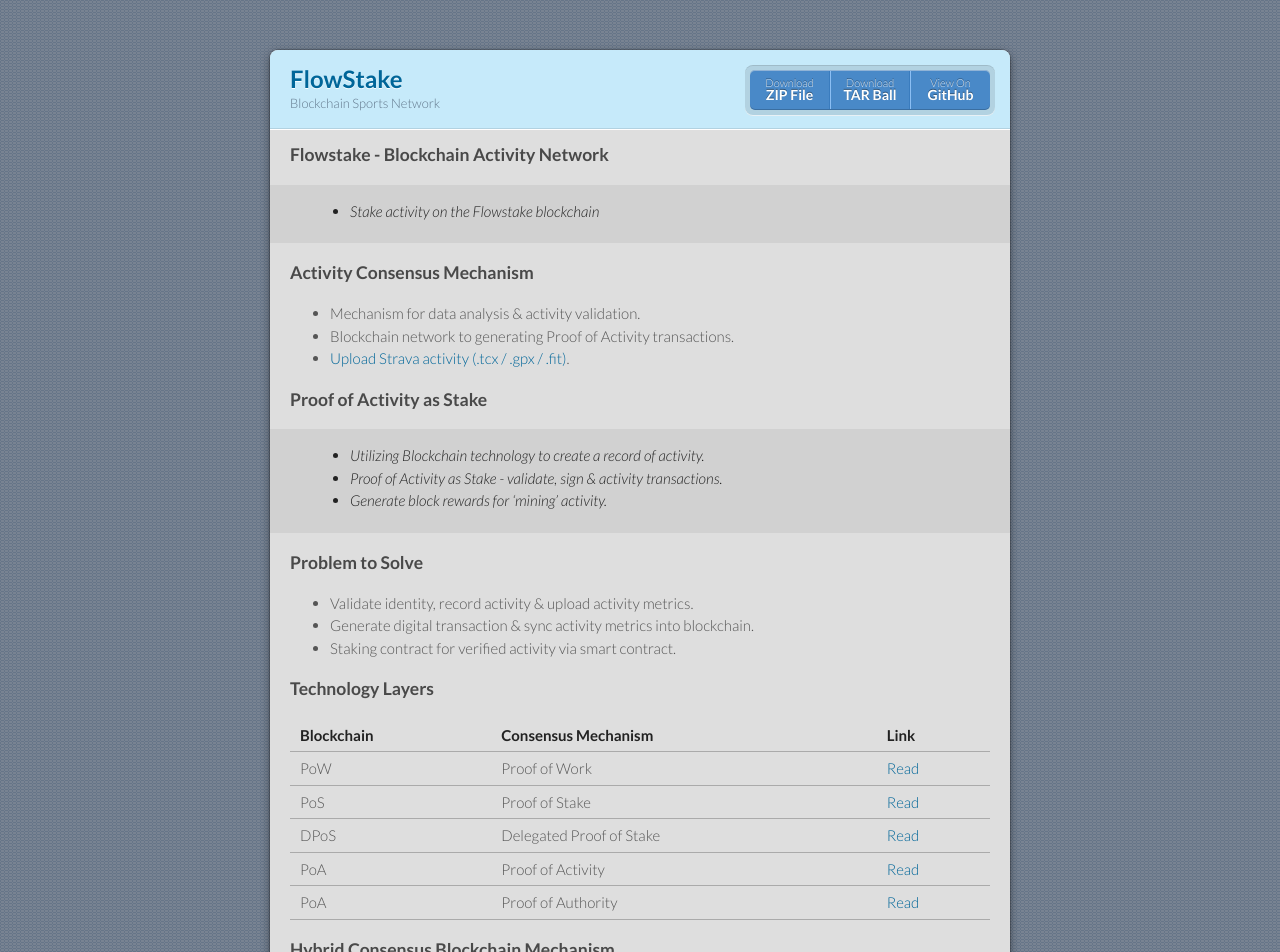
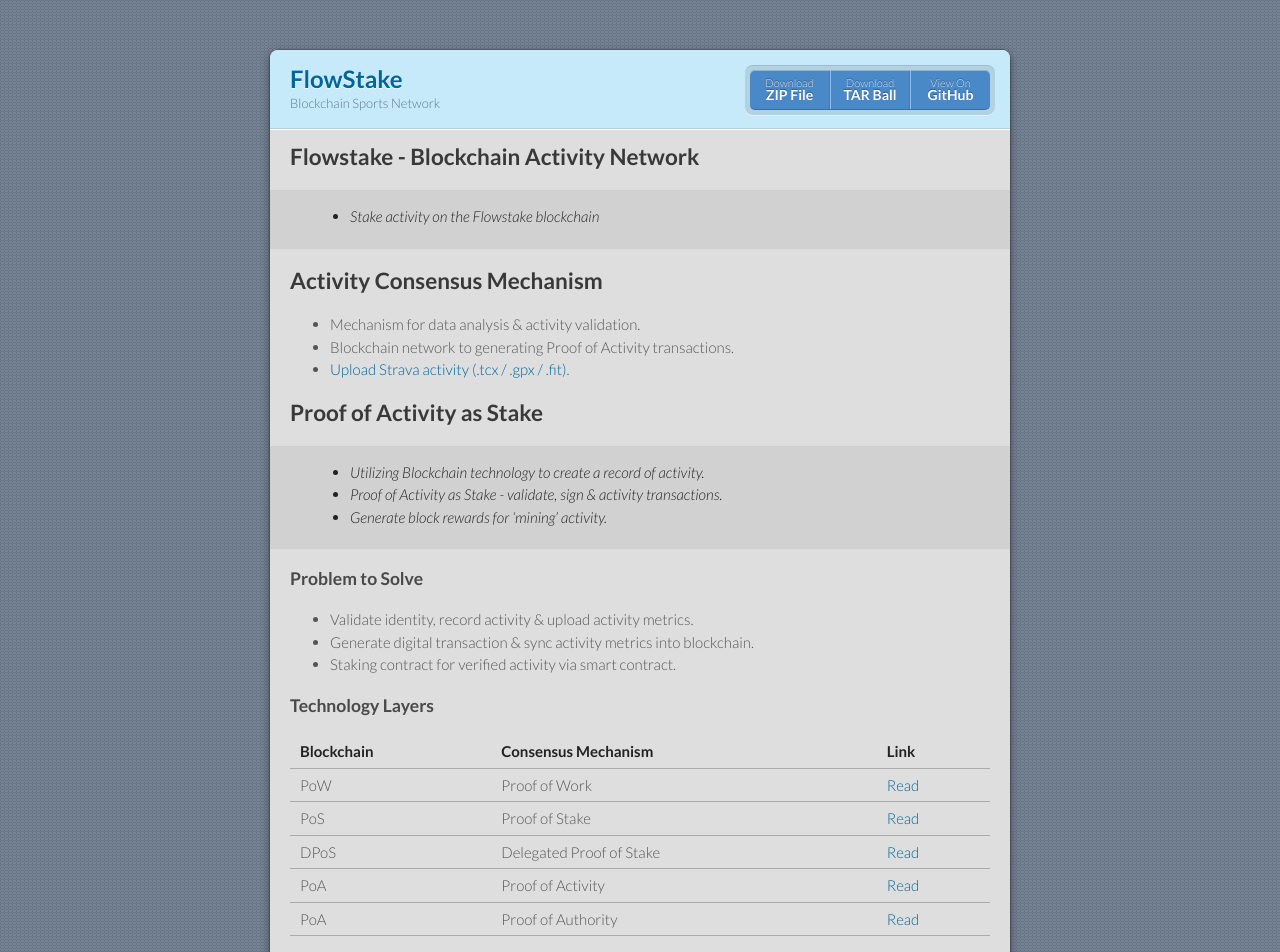
Before and after one commit to flowstake/flowstake.github.io, a Jekyll site: the page built from index.md, in a window 1280 px wide. Shown: the top 952 px of the page. Built offline with Jekyll 4.4.1, drawn with Linux system fonts in a browser that asks for light colours; our own code applies the rules of GitHub Pages for plain Markdown files.

```diff
--- a/index.md
+++ b/index.md
@@ -2,18 +2,18 @@
 layout: default
 ---
 
-### Flowstake - Blockchain Activity Network
+## Flowstake - Blockchain Activity Network
 
 > - Stake activity on the Flowstake blockchain
 
-### Activity Consensus Mechanism
+## Activity Consensus Mechanism
 
 - Mechanism for data analysis & activity validation.
 - Blockchain network to generating Proof of Activity transactions.
 - [Upload Strava activity (.tcx / .gpx / .fit)](https://support.strava.com/hc/en-us/articles/223297187-How-to-get-your-Activities-to-Strava).
 
 
-### Proof of Activity as Stake
+## Proof of Activity as Stake
 
 > - Utilizing Blockchain technology to create a record of activity.
 > - Proof of Activity as Stake - validate, sign & activity transactions.
```
